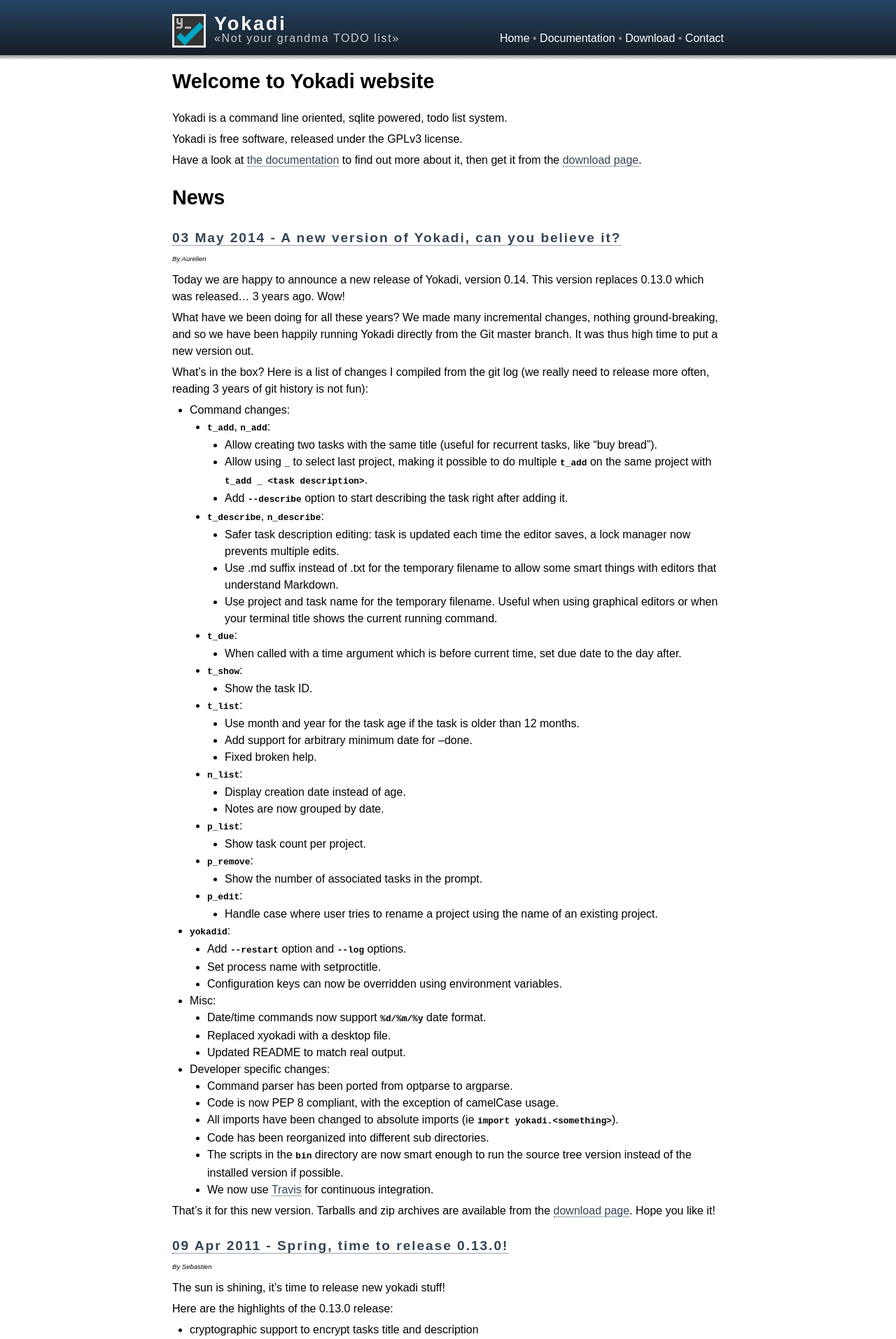
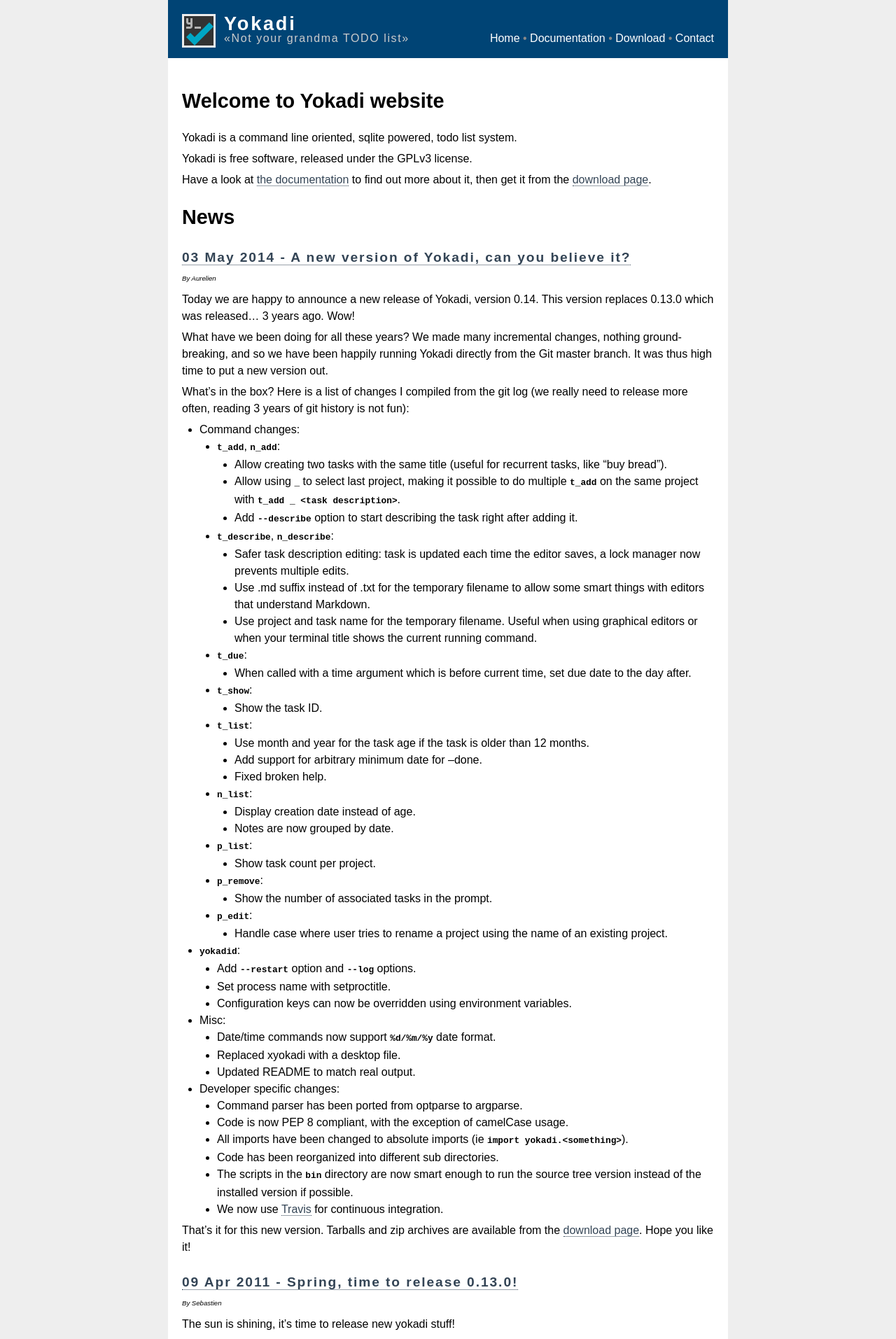
Before and after one commit to yokadi/yokadi.github.com, a Jekyll site: the page built from index.md, in a window 1280 px wide. Shown: the top 1913 px of the page at 70% size. Built offline with Jekyll 4.4.1, drawn with Linux system fonts in a browser that asks for light colours; Markdown is read by kramdown in place of the engine named in the settings; some of the changed text lies outside the part shown.

Commit message:
Refresh layout a bit, bump copyright year

```diff
--- a/_layouts/base.html
+++ b/_layouts/base.html
@@ -25,12 +25,12 @@
 
     <div id="content">
         {{ content }}
+        <div id="footer">
+            &copy; 2008-2015 Yokadi developers &bull; Website design based on a layout from
+            <a href="http://www.csstinderbox.com">the CSS Tinderbox</a>
+        </div>
     </div>
 
-    <div id="footer">
-        &copy; 2008-2009 Yokadi developers &bull; Website design based on a layout from
-        <a href="http://www.csstinderbox.com">the CSS Tinderbox</a>
-    </div>
 
 </div> <!-- page -->
 </body>
--- a/media/style.css
+++ b/media/style.css
@@ -11,8 +11,7 @@ color: black;
 text-align: center;
 font-family: Arial, Helvetica, sans-serif;
 font-size: 16px;
-background-image: url(header.png);
-background-repeat: repeat-x;
+background-color: #eee;
 }
 
 a {
@@ -86,9 +85,9 @@ font-weight: normal;
 /* Header */
 #header {
 margin: 0;
-padding: 6px;
-padding-top: 20px;
+padding: 20px;
 color: #888;
+background-color: #004475;
 }
 
 #header h1 {
@@ -125,8 +124,9 @@ text-align: right;
 
 /* Content */
 #content {
-padding: 6px;
+padding: 20px;
 line-height: 1.5em;
+background-color: white;
 }
 
 #content h1 {
@@ -150,8 +150,8 @@ font-size: 1.1em;
 #footer {
 position: relative;
 bottom: 0;
-margin: 80px 6px 6px 6px;
-padding-top: 6px;
+margin-top: 80px;
+padding-top: 20px;
 text-align: right;
 font-size: .7em;
 background-color: white;
```
Also changed, not shown: media/header.png (deleted), 1 other file.
